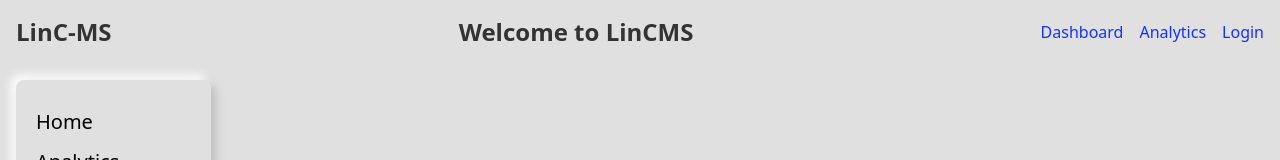
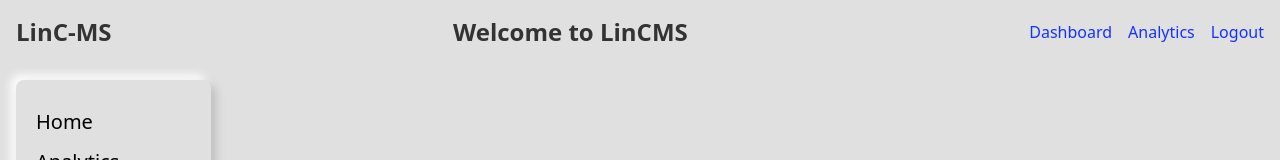
Before and after one commit to lincolngarcia/Startup-LinC-MS, a React (Vite) app: page /admin in a window 1280 px wide. Shown: the top 160 px of the page. Built offline with nearby package versions, Linux system fonts and the light colour scheme.

Commit message:
Replace Login link with Logout button

```diff
--- a/src/components/admin/header.tsx
+++ b/src/components/admin/header.tsx
@@ -9,7 +9,17 @@ export default function BackendHeader({title}: {title?: string}) {
                 <ul className="flex gap-4">
                     <li><Link to="/admin/dashboard" className="text-adminBlue">Dashboard</Link></li>
                     <li><Link to="/admin/analytics" className="text-adminBlue">Analytics</Link></li>
-                    <li><Link to="/login" className="text-adminBlue">Login</Link></li>
+                    <li>
+                        <button
+                            onClick={async () => {
+                                await fetch("/api/logout", {
+                                    method: "DELETE",
+                                    credentials: "include"
+                                });
+
+                                window.location.href = "/login";
+                            }}
+                            className="text-adminBlue">Logout</button></li>
                 </ul>
             </nav>
         </header>
```
